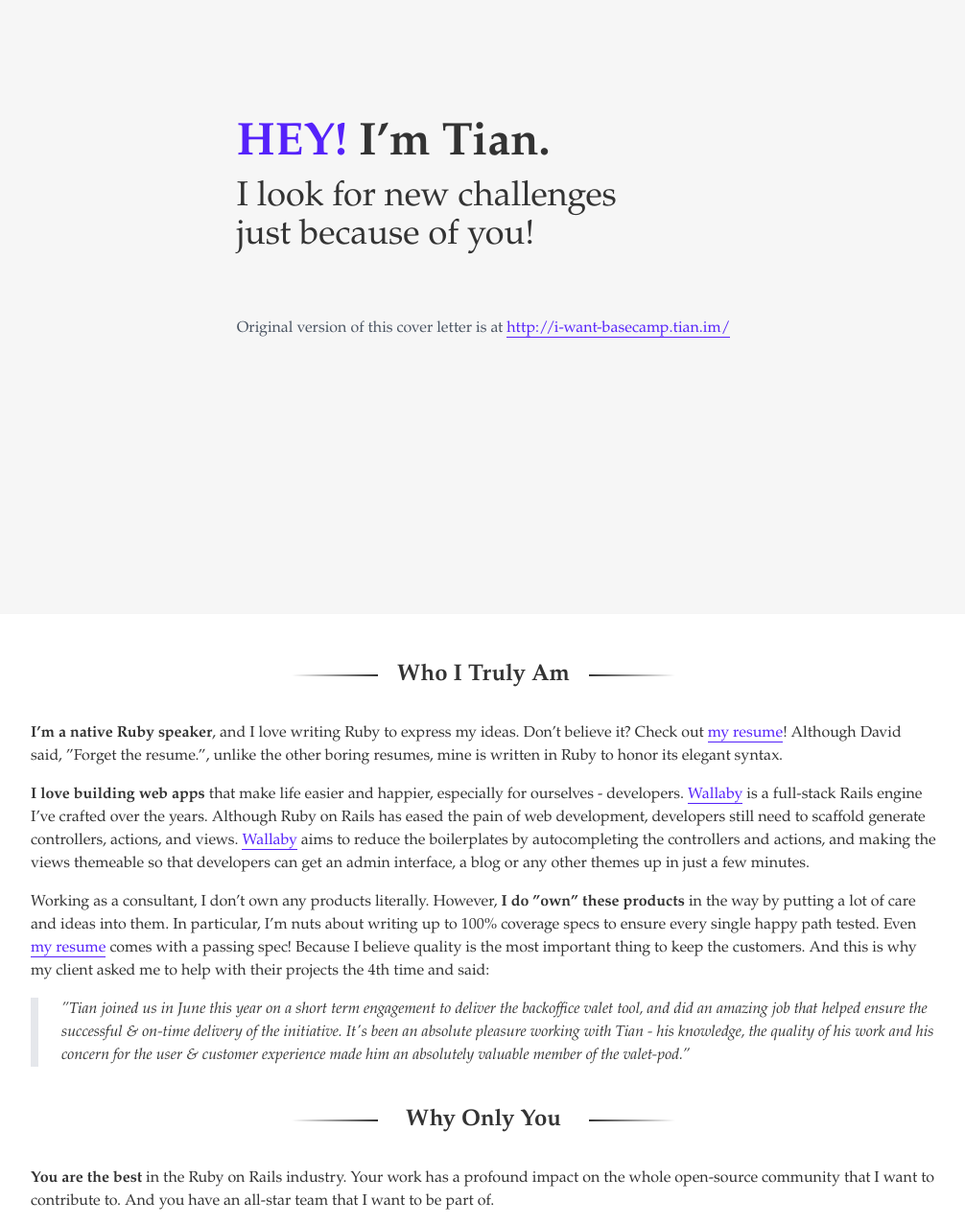
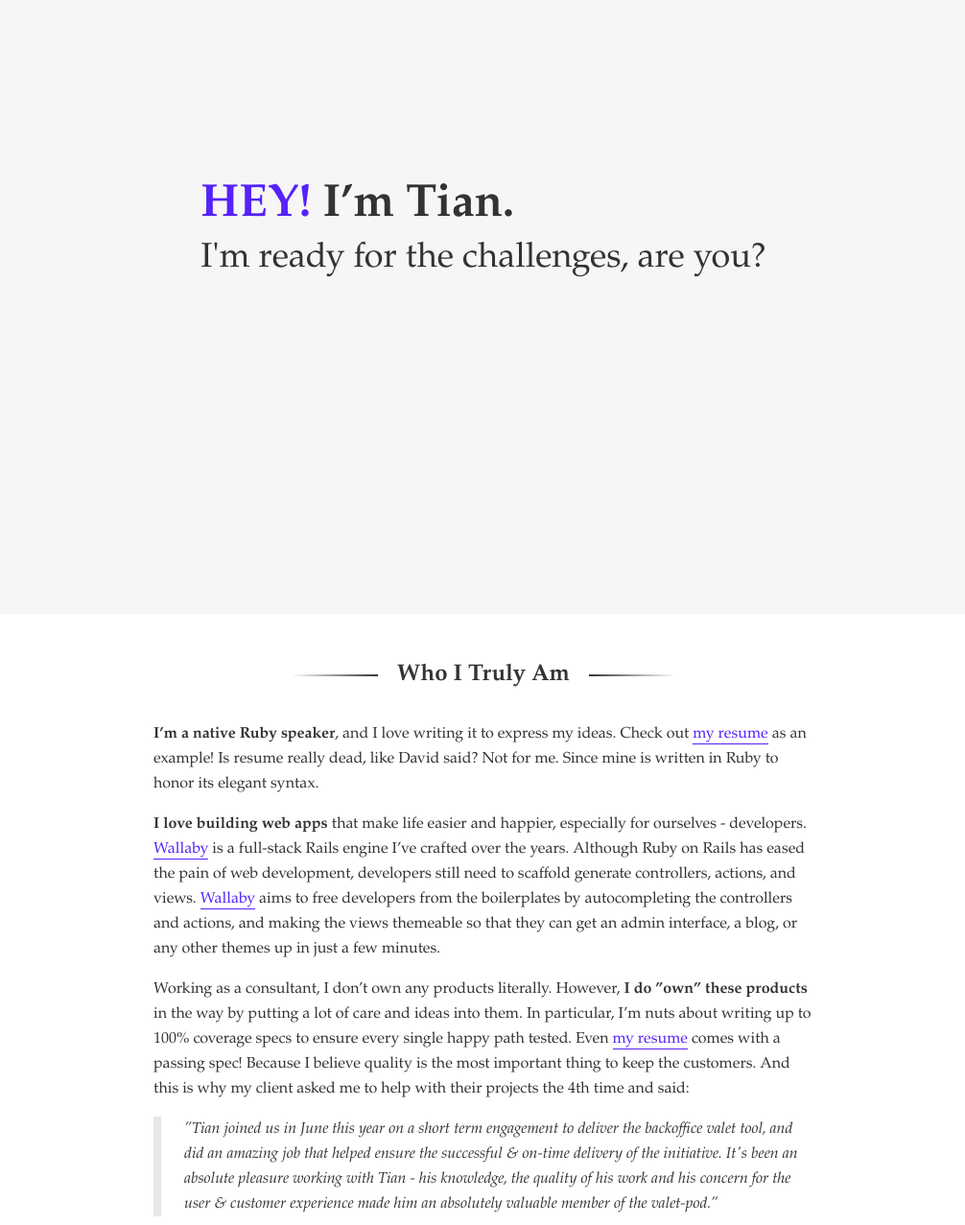
Before and after one commit to tian-im/camper, a plain HTML site: page index.html in a window 1280 px wide. Shown: the part 160-1437 px from the top of the page at 96% size, without its empty margins (136-1142 px from the left). Drawn offline with nearby package versions, Linux system fonts and the light colour scheme.

Commit message:
chore: change the title and update the first paragraph

```diff
--- a/index.html
+++ b/index.html
@@ -20,6 +20,9 @@
       color: #333333;
       font-family: "Palatino Linotype", "Book Antiqua", Palatino, Georgia, "Times New Roman", times, serif;
     }
+    .print-only {
+      display: none;
+    }
     .text-link {
       position: relative;
       display: inline-block;
@@ -27,15 +30,6 @@
     }
     .text-link::before,
     .text-link::after {
-      position: absolute;
-      left: 0;
-      bottom: 2px;
-      width: 100%;
-      content: "";
-      border-bottom: 1px solid var(--color-blurple);
-    }
-    .text-link--large::before,
-    .text-link--large::after {
       position: absolute;
       left: 0;
       bottom: 2px;
@@ -101,6 +95,13 @@
     }
 
     @media print {
+      .print-only {
+        display: block;
+      }
+      .main {
+        padding-top: 0;
+        padding-bottom: 0;
+      }
       .shadow-md {
         box-shadow: none;
         height: 100vh;
@@ -109,24 +110,26 @@
   </style>
 </head>
 
-<body class="text-base relative">
-  <section class="h-screen flex justify-center">
-    <div class="self-center m-8">
-      <h1 class="font-bold text-4xl md:text-5xl mb-3"><a class="text-hey-color uppercase" href="#hey">Hey!</a> I’m Tian.</h1>
-      <h2 class="text-3xl md:text-4xl">I look for new challenges <br/> just because of you!</h2>
-      <p class="mt-16 text-s text-gray-600">Original version of this cover letter is at
-        <a class="text-link" href="http://i-want-basecamp.tian.im/">http://i-want-basecamp.tian.im/</a></p>
+<body class="relative text-base">
+  <section class="flex h-screen justify-center">
+    <div class="m-8 self-center">
+      <h1 class="font-bold mb-3 md:text-5xl text-4xl"><a class="text-hey-color uppercase" href="#hey">Hey!</a> I’m Tian.</h1>
+      <h2 class="md:text-4xl text-3xl">I'm ready for the challenges, are you?</h2>
+      <p class="print-only mt-16 text-gray-600 text-s">
+        Original version of this cover letter is at
+        <a class="text-link" href="http://i-want-basecamp.tian.im/">http://i-want-basecamp.tian.im/</a>
+      </p>
     </div>
   </section>
-  <section class="max-w-screen-lg bg-white shadow-md m-auto rounded px-10 pb-10 pt-12 mb-2">
-    <h2 class="text-divider font-bold text-2xl text-center mb-8">
-      <a class="z-10 bg-white m-auto text-heading" href="#who-i-truly-am">Who I Truly Am</a>
+  <section class="flex leading-relaxed min-h-screen justify-center bg-white">
+    <div class="main self-center m-auto max-w-screen-md pb-10 pt-12 px-10">
+      <h2 class="font-bold mb-8 text-2xl text-center text-divider">
+        <a class="bg-white m-auto text-heading z-10" href="#who-i-truly-am">Who I Truly Am</a>
       </h2>
       <p class="mb-4">
-      <span class="font-bold">I’m a native Ruby speaker</span>, and I love writing Ruby to express my ideas.
-      Don’t believe it? Check out <a class="text-link" href="./resume.html">my resume</a>!
-      Although David said, ”Forget the resume.”, unlike the other boring resumes, mine is written in Ruby to honor its elegant
-      syntax.
+        <span class="font-bold">I’m a native Ruby speaker</span>, and I love writing it to express my ideas.
+        Check out <a class="text-link" href="./resume.html">my resume</a> as an example!
+        Is resume really dead, like David said? Not for me. Since mine is written in Ruby to honor its elegant syntax.
       </p>
       <p class="mb-4">
         <span class="font-bold">I love building web apps</span> that make life easier and happier, especially for ourselves -
@@ -135,9 +138,9 @@
         over the years.
         Although Ruby on Rails has eased the pain of web development, developers still need to scaffold generate controllers,
         actions, and views.
-      <a class="text-link" href="https://github.com/wallaby-rails/wallaby" target="_blank">Wallaby</a> aims to reduce the boilerplates by
+        <a class="text-link" href="https://github.com/wallaby-rails/wallaby" target="_blank">Wallaby</a> aims to free developers from the boilerplates by
         autocompleting the controllers and actions,
-      and making the views themeable so that developers can get an admin interface, a blog or any other themes up in just a
+        and making the views themeable so that they can get an admin interface, a blog, or any other themes up in just a
         few minutes.
       </p>
       <p class="mb-4">
@@ -148,14 +151,14 @@
         Because I believe quality is the most important thing to keep the customers. And this is why my client asked me to help
         with their projects the 4th time and said:
       </p>
-    <p class="pl-6 border-l-8 mb-6 italic">
+      <p class="border-l-8 italic mb-6 pl-6">
         ”Tian joined us in June this year on a short term engagement to deliver the backoffice
         valet tool, and did an amazing job that helped ensure the successful & on-time delivery of the initiative.
         It's been an absolute pleasure working with Tian - his knowledge, the quality of his work and his concern
         for the user & customer experience made him an absolutely valuable member of the valet-pod.”
       </p>
-    <h2 class="text-divider font-bold text-2xl text-center mt-10 mb-8">
-      <a class="z-10 bg-white m-auto text-heading" href="#why-only-you">Why Only You</a>
+      <h2 class="font-bold mb-8 mt-10 text-2xl text-center text-divider">
+        <a class="bg-white m-auto text-heading z-10" href="#why-only-you">Why Only You</a>
       </h2>
       <p class="mb-4">
         <span class="font-bold">You are the best</span> in the Ruby on Rails industry.
@@ -169,14 +172,15 @@
         In contrast to how the other email providers or apps try to engage users, I think <span class="text-hey-color">HEY</span> sets the right tone to help users to reduce their time on emails.
         Therefore, if given a chance, <span class="font-bold">I want to literally ”own” it</span> and grow with it this time.
       </p>
+    </div>
   </section>
-  <section class="h-screen flex justify-center">
-    <div class="self-center m-8">
-      <h1 class="font-bold text-4xl md:text-5xl mb-3 text-hey-color">
+  <section class="flex h-screen justify-center">
+    <div class="m-8 self-center">
+      <h1 class="font-bold mb-3 md:text-5xl text-4xl text-hey-color">
         <a href="#thank-you">Thank you for your time.</a>
       </h1>
-      <h2 class="text-3xl mb-3 md:text-4xl">Let's have a chat!</h2>
-      <h3 class="text-xl md:text-2xl">
+      <h2 class="mb-3 md:text-4xl text-3xl">Let's have a chat!</h2>
+      <h3 class="md:text-2xl text-xl">
         <a class="text-link" href="mailto:me@tian.im">me@tian.im</a> |
         <a class="text-link" href="https://twitter.com/tian_im">twitter/tian_im</a> |
         <a class="text-link" href="https://github.com/tian-im">github/tian-im</a>
```
Lines whose indentation alone changed are shown as unchanged.
